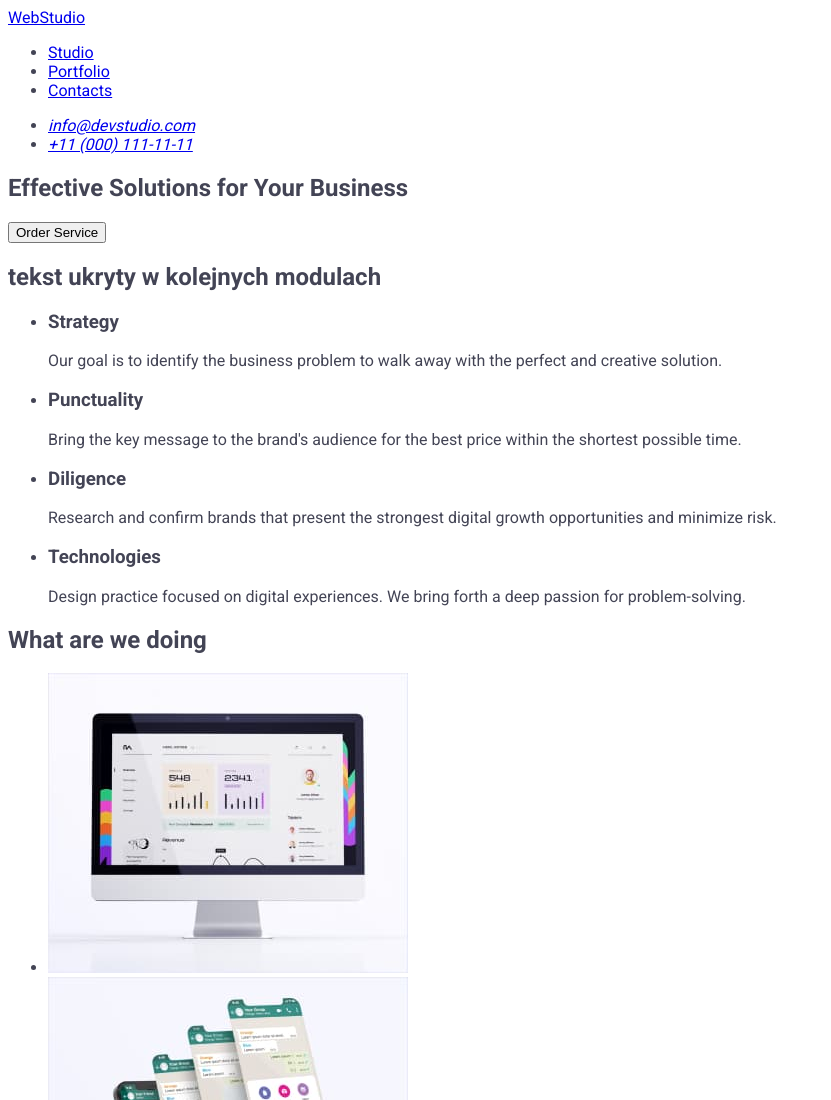
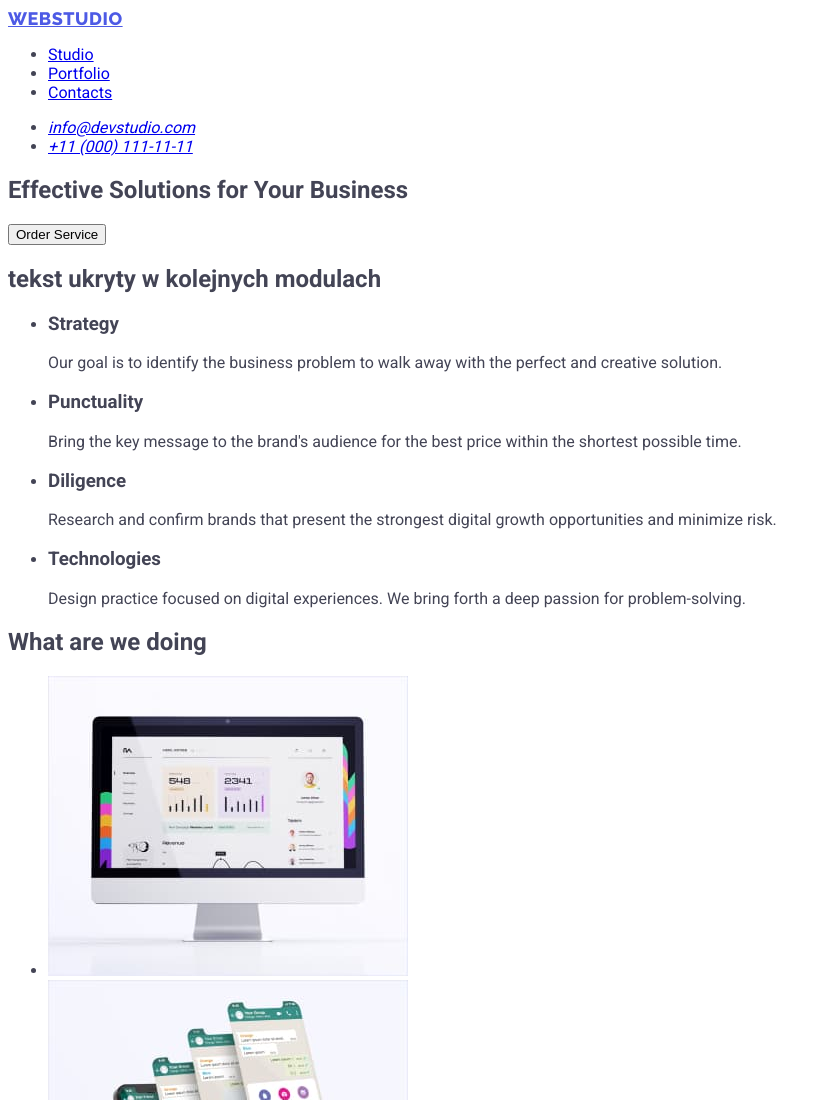
Before and after one commit to AlicjaSzamraj/goit-markup-hw-02, a plain HTML site: page index.html in a window 1280 px wide. Shown: the top 1100 px of the page, without its empty margins (0-831 px from the left). Drawn offline with Linux system fonts and the light colour scheme.

Commit message:
style for logo

```diff
--- a/css/styles.css
+++ b/css/styles.css
@@ -6,3 +6,12 @@ body {
 :root{
     --zmienne-css-nazwa:
 }
+.logo {
+    font-family: "Raleway", sans-serif;
+    font-weight: 800;
+    font-size: 18px;
+    line-height: 1.17;
+    letter-spacing: 0.03em;
+    text-transform: uppercase;
+    color: #4d5ae5;
+    }
--- a/index.html
+++ b/index.html
@@ -12,7 +12,7 @@
 <body>
     <header>
         <nav>
-            <a href="./index.html">WebStudio</a>
+            <a class= "logo" href="./index.html">WebStudio</a>
             <ul>
                 <li><a href="./index.html">Studio</a></li>
                 <li><a href="./portfolio.html">Portfolio</a></li>
```
